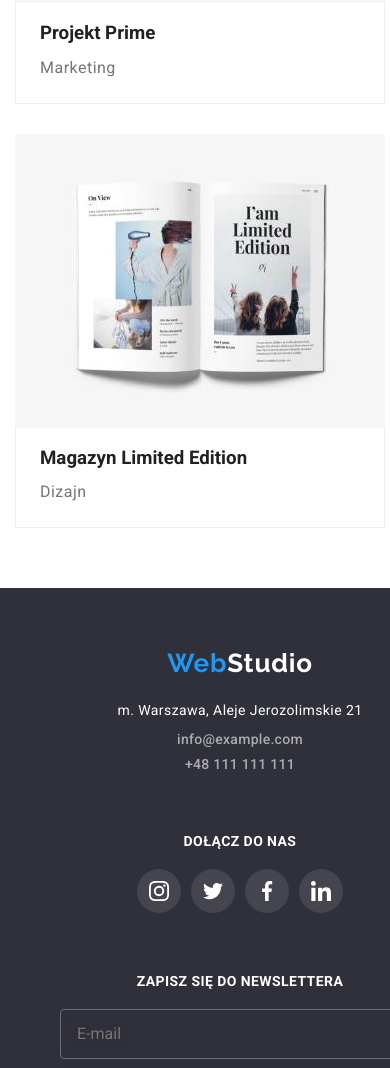
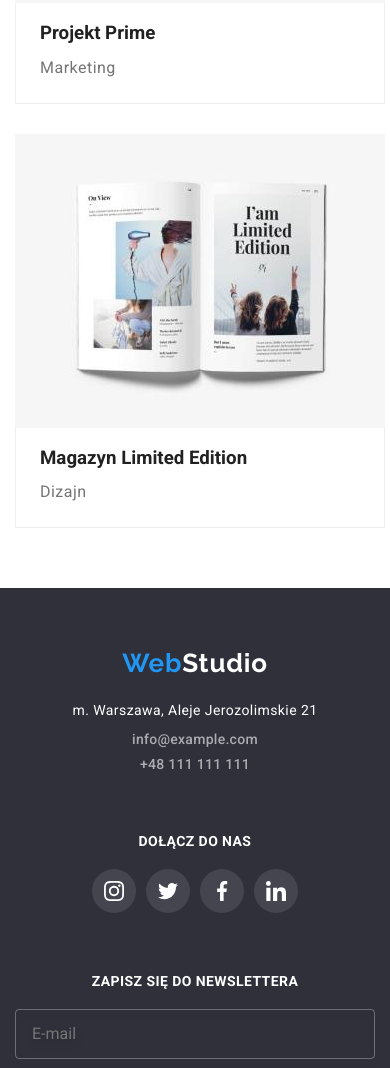
Before and after one commit to Chrapson/GOIT-MARKUP-HW, a plain HTML site: page portfolio.html in a window 390 px wide. Shown: the part 925-1993 px from the top of the page. Drawn offline with nearby package versions, Linux system fonts and the light colour scheme.

Commit message:
mobile_first

```diff
--- a/sass/components/_footer.scss
+++ b/sass/components/_footer.scss
@@ -117,7 +117,6 @@
 }
 
 .newsletter {
-  width: 100%;
   &__form {
     display: flex;
     align-items: center;
--- a/sass/utils/_global.scss
+++ b/sass/utils/_global.scss
@@ -37,8 +37,6 @@ img {
   margin: 0 auto;
   padding: 0 15px;
   // width: 100%;
-  max-width: $mobileWidth;
-  min-width: $mobileWidth;
 }
 .list {
   list-style-type: none;
```
Also changed, not shown: css/main.min.css, 1 other file.
